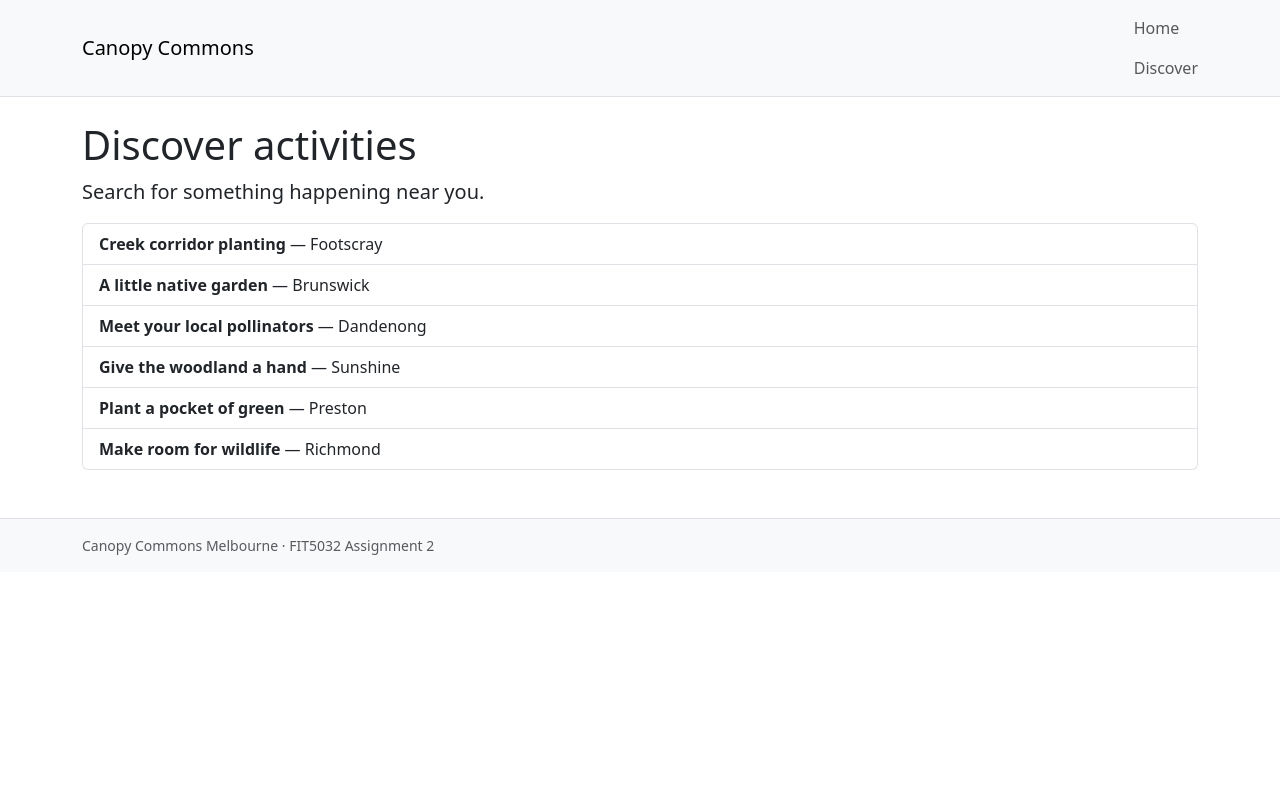
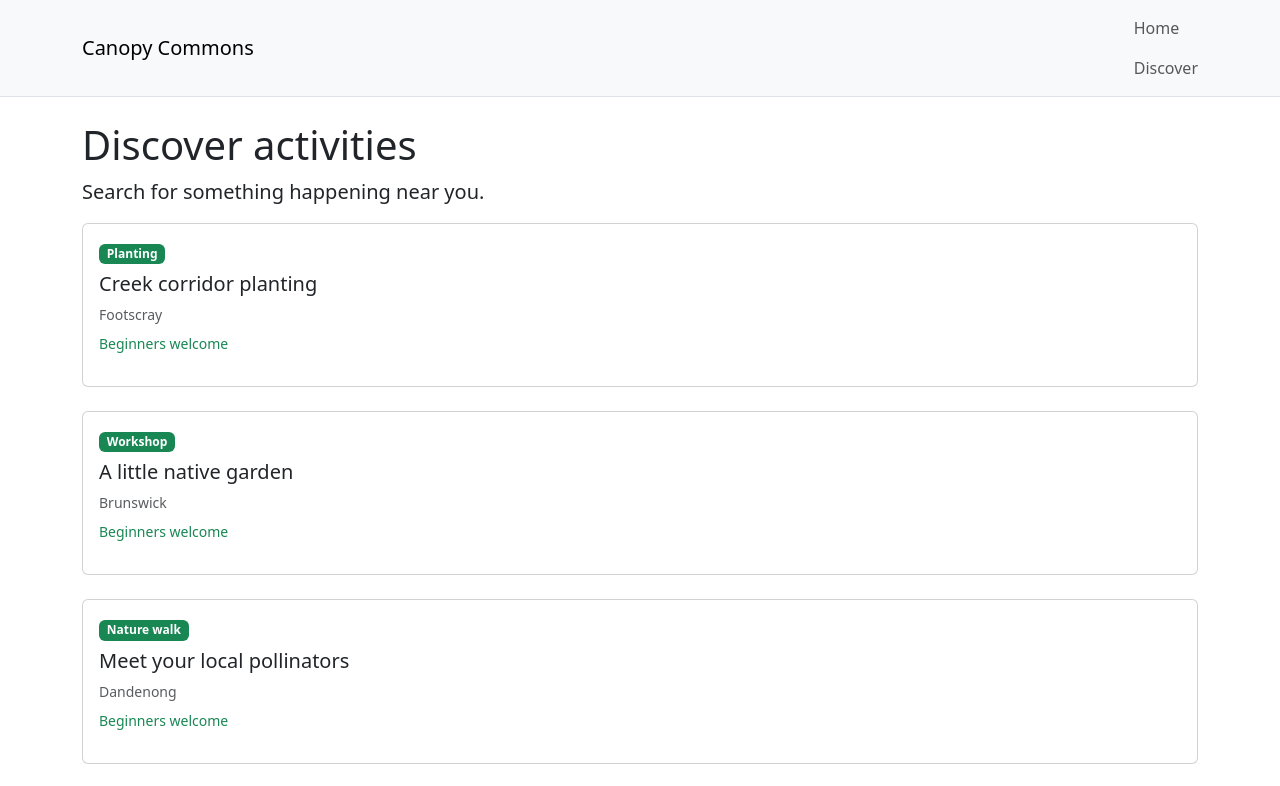
Before and after one commit to pseudo-overlord/canopy-commons-5032, a Vue app in the folder a2/: page /discover in a window 1280 px wide. Shown: the top 786 px of the page. Built offline with nearby package versions, Linux system fonts and the light colour scheme.

Commit message:
feat(a2): add reusable opportunity card
Move the activity markup into a card component that takes the activity as a prop.

```diff
--- /dev/null
+++ b/a2/src/components/OpportunityCard.vue
@@ -0,0 +1,18 @@
+<script setup>
+defineProps({
+  opportunity: { type: Object, required: true },
+});
+</script>
+
+<template>
+  <div class="card h-100">
+    <div class="card-body">
+      <span class="badge text-bg-success mb-2">{{ opportunity.activityType }}</span>
+      <h3 class="h5 card-title">{{ opportunity.title }}</h3>
+      <p class="text-muted small mb-2">{{ opportunity.suburb }}</p>
+      <p v-if="opportunity.beginnerFriendly" class="text-success small">
+        Beginners welcome
+      </p>
+    </div>
+  </div>
+</template>
--- a/a2/src/views/DiscoverView.vue
+++ b/a2/src/views/DiscoverView.vue
@@ -1,9 +1,9 @@
 <script setup>
 import { onMounted, ref } from "vue";
+import OpportunityCard from "../components/OpportunityCard.vue";
 
 const opportunities = ref([]);
 
-// Load the activities from the JSON file in the public folder.
 async function loadOpportunities() {
   const response = await fetch("/opportunities.json");
   opportunities.value = await response.json();
@@ -16,9 +16,9 @@ onMounted(loadOpportunities);
   <h1>Discover activities</h1>
   <p class="lead">Search for something happening near you.</p>
 
-  <ul class="list-group">
-    <li v-for="item in opportunities" :key="item.id" class="list-group-item">
-      <strong>{{ item.title }}</strong> &mdash; {{ item.suburb }}
-    </li>
-  </ul>
+  <div class="row g-4">
+    <div v-for="item in opportunities" :key="item.id" class="col-12">
+      <OpportunityCard :opportunity="item" />
+    </div>
+  </div>
 </template>
```
